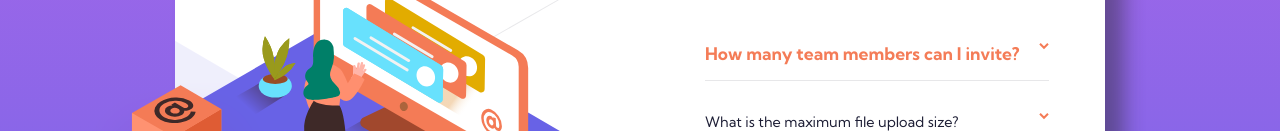
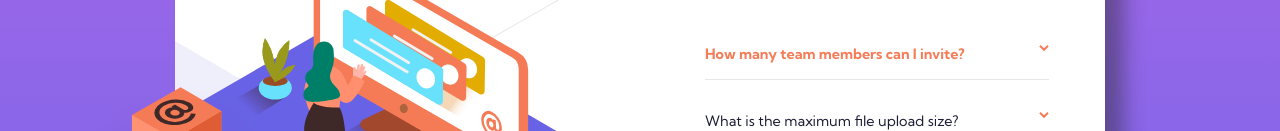
Before and after one commit to Pascale-Cheddar/faq-accordion-card-component, a plain HTML site: page index.html in a window 1280 px wide. In both pictures the pointer is over the button "How many team members can I invite?". Shown: the part 264-395 px from the top of the page. Drawn offline with Linux system fonts and the light colour scheme.

Commit message:
decrease font size on hover

```diff
--- a/style.css
+++ b/style.css
@@ -164,9 +164,8 @@ for our divs when the buttons are clicked. */
     font-size: 0.95rem;
   }
 
-  #accordion .btn:hover,
-  #accordion .btn:active {
+  #accordion .btn:hover {
     color: var(--hover-soft-red);
-    font-size: 1.09rem;
+    font-size: 0.9rem;
   }
 }
```
